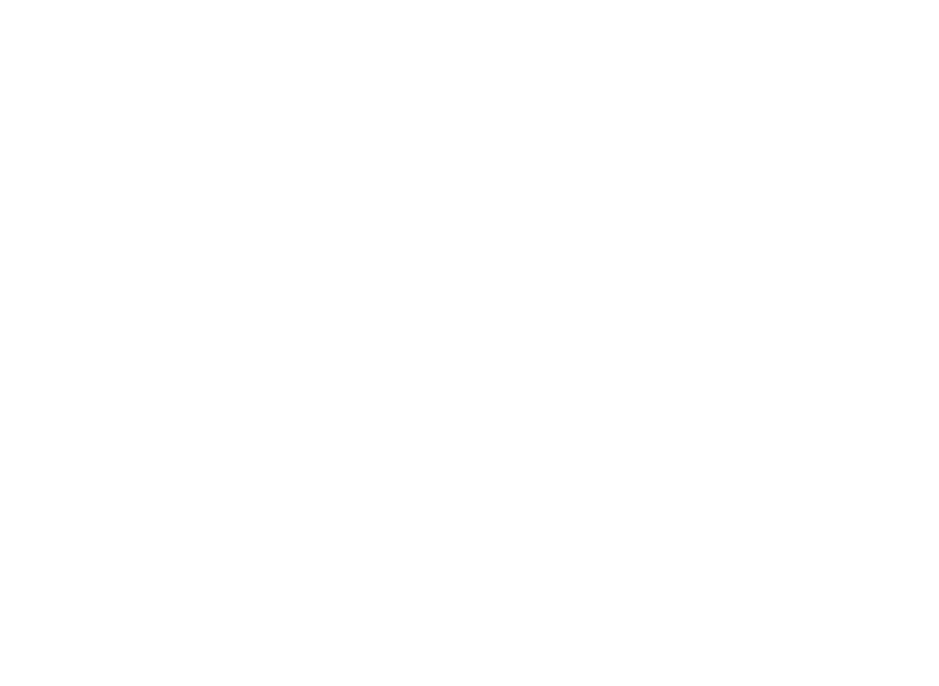
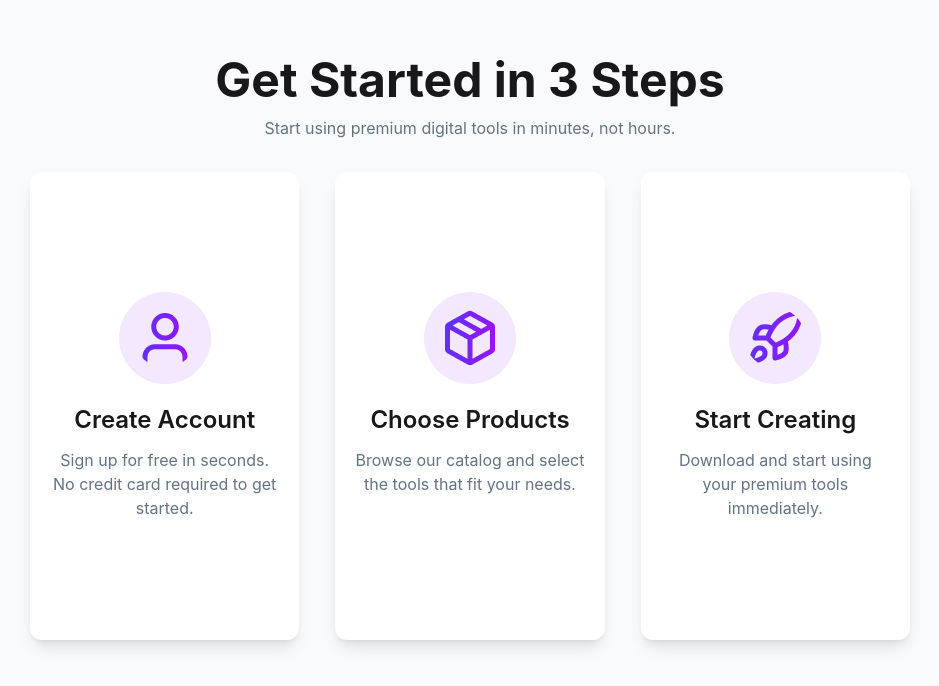
Before and after one commit to tashimtishan/my-assignment-6, a React (Vite) app: page / in a window 1280 px wide. Shown: the part 2525-3211 px from the top of the page, without its empty margins (170-1109 px from the left). Before the commit the page ends 2261 px from the top, so only its background shows below. Built offline with nearby package versions, Linux system fonts and the light colour scheme.

Commit message:
just added the getstartedsteps section

```diff
--- a/src/App.jsx
+++ b/src/App.jsx
@@ -2,6 +2,7 @@
 import Banner from "./Components/Navbar/Banner/Banner"
 import Ratings from "./Components/Navbar/Ratings/Ratings"
 import Carts from "./Components/Navbar/Carts/Carts"
+import Getstartedsteps from "./Components/Navbar/Getstartedsteps/Getstartedsteps"
 
 
 
@@ -20,6 +21,7 @@
     <Banner></Banner>
     <Ratings></Ratings>
     <Carts ModelPromise={ModelPromise}></Carts>
+    <Getstartedsteps></Getstartedsteps>
     </>
   )
 }
--- /dev/null
+++ b/src/Components/Navbar/Getstartedsteps/Getstartedsteps.jsx
@@ -0,0 +1,29 @@
+const Getstartedsteps = () => {
+    return (
+        <section className="p-50 bg-[#F9FAFC] mt-30">
+            <div className="text-center">
+            <h2 className="font-bold text-5xl mb-3">Get Started in 3 Steps</h2>
+            <p className="text-[#627382] mb-8">Start using premium digital tools in minutes, not hours.</p>
+            </div>
+            <div className="max-w-7xl mx-auto grid grid-cols-3 gap-9">
+                <div className="px-5 py-30 flex flex-col items-center text-center rounded-xl bg-white shadow-lg">
+                <img src="/src/assets/user.png" className="rounded-full p-4 bg-[rgb(243,232,254)] mb-5" alt="" />
+                <h3 className="text-2xl font-semibold mb-3">Create Account</h3>
+                <p className="text-[#627382]">Sign up for free in seconds. No credit card required to get started.</p>
+                </div>
+                <div className="px-5 py-30 flex flex-col items-center text-center rounded-xl bg-white shadow-lg">
+                <img src="/src/assets/package.png" className="rounded-full p-4 bg-[rgb(243,232,254)] mb-5" alt="" />
+                <h3 className="text-2xl font-semibold mb-3">Choose Products</h3>
+                <p className="text-[#627382]">Browse our catalog and select the tools that fit your needs.</p>
+                </div>
+                <div className="px-5 py-30 flex flex-col items-center text-center rounded-xl bg-white shadow-lg">
+                <img src="/src/assets/rocket.png" className="rounded-full p-4 bg-[rgb(243,232,254)] mb-5" alt="" />
+                <h3 className="text-2xl font-semibold mb-3">Start Creating</h3>
+                <p className="text-[#627382]">Download and start using your premium tools immediately.</p>
+                </div>
+            </div>
+        </section>
+    );
+};
+
+export default Getstartedsteps;
```
